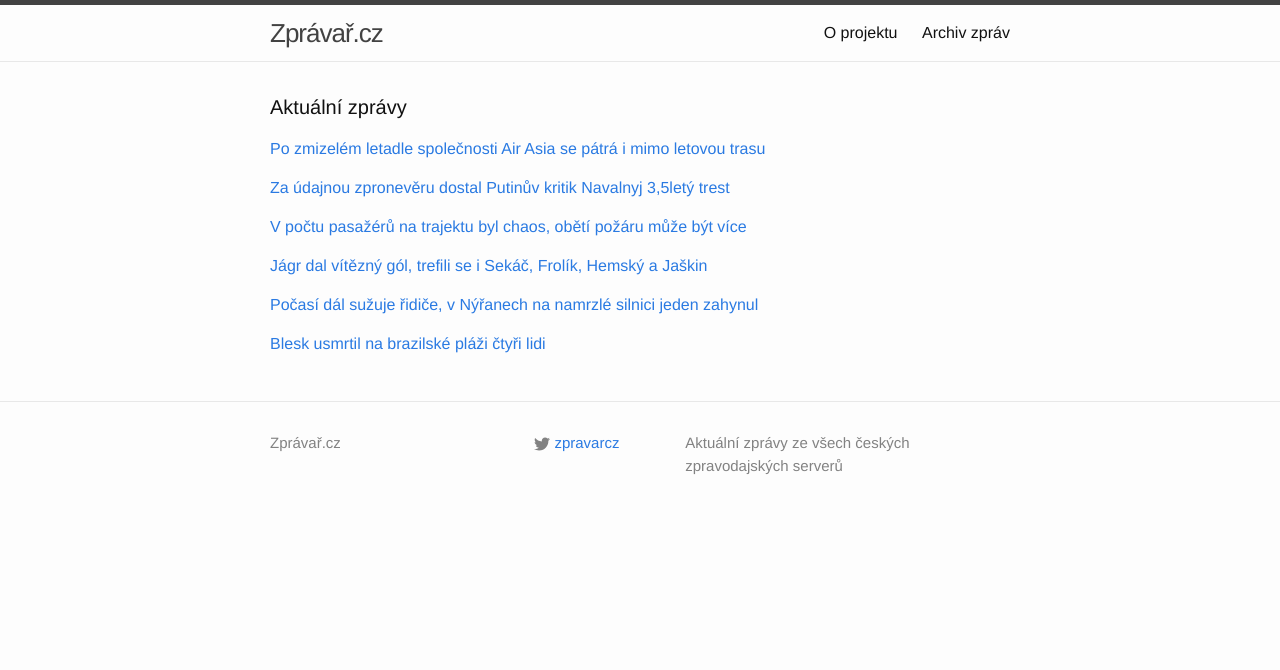
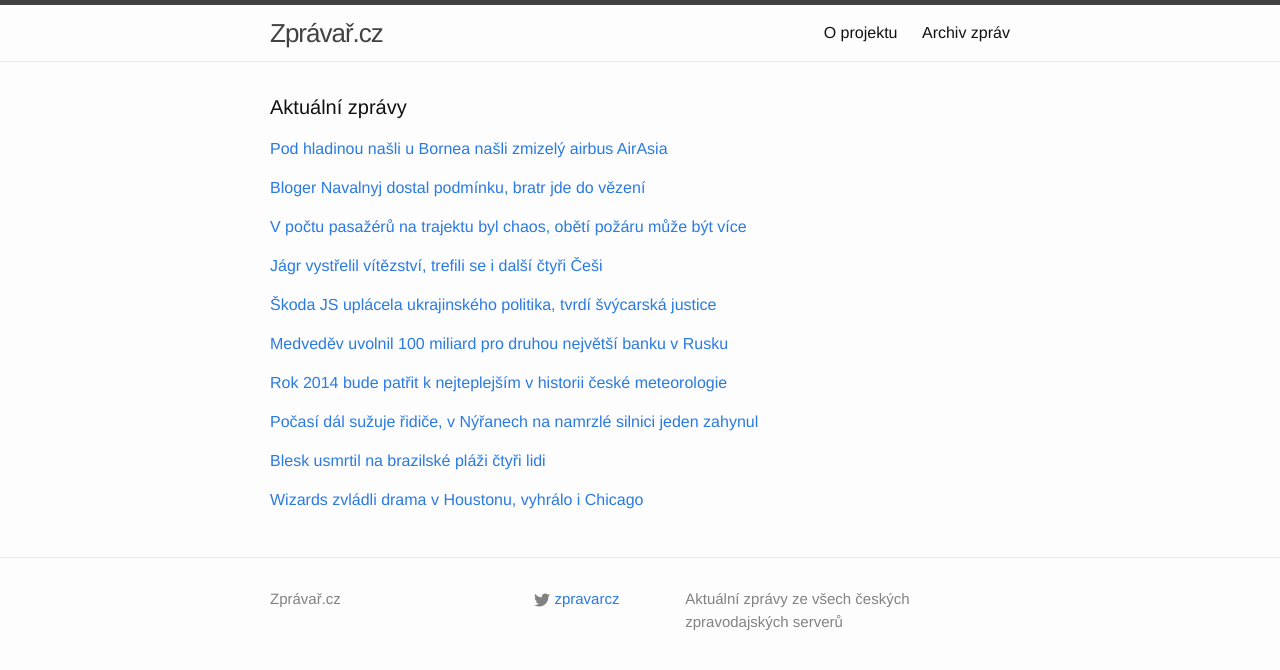
Before and after one commit to adliska/zpravar, a Jekyll site: the page built from index.html, in a window 1280 px wide. Shown: the top 670 px of the page. Built offline with Jekyll 4.4.1, drawn with Linux system fonts in a browser that asks for light colours.

Commit message:
zpravar news update

```diff
--- a/index.html
+++ b/index.html
@@ -5,9 +5,14 @@ layout: default
 <div class="home">
     <h1 class="page-heading">Aktuální zprávy</h1>
 
-<p><a href="javascript:;" onclick="toggle_visibility('zpravy0')">Po zmizelém letadle společnosti Air Asia se pátrá i mimo letovou trasu</a></p>
+<p><a href="javascript:;" onclick="toggle_visibility('zpravy0')">Pod hladinou našli u Bornea našli zmizelý airbus AirAsia </a></p>
 <div id="zpravy0" style="display:none">
 <ul>
+<li><a href=http://www.novinky.cz/zahranicni/svet/357442-pod-hladinou-nasli-u-bornea-nasli-zmizely-airbus-airasia.html>Pod hladinou našli u Bornea našli zmizelý airbus AirAsia  - www.novinky.cz</a></li>
+<li><a href=http://www.tyden.cz/rubriky/zahranici/asie-a-oceanie/trosky-v-javskem-mori-patri-zmizelemu-letounu-airasia_328628.html>Trosky v Jávském moři patří zmizelému letounu AirAsia - www.tyden.cz</a></li>
+<li><a href=http://www.rozhlas.cz/_zprava/experti-identifikovali-u-javy-trosky-zriceneho-letounu-spolecnosti-airasia--1437732>Experti identifikovali u Jávy trosky zříceného letounu společnosti AirAsia - www.rozhlas.cz</a></li>
+<li><a href=http://www.tyden.cz/rubriky/zahranici/asie-a-oceanie/trosky-vjavskem-mori-patri-zmizelemu-letounu-airasia_328628.html>Trosky vJávském moři patří zmizelému letounu AirAsia - www.tyden.cz</a></li>
+<li><a href=http://zahranicni.ihned.cz/asie-a-pacifik-cina/c1-63313780-trosky-zmizeleho-letounu-airasia-byly-zrejme-nalezeny-u-ostrova-java>Trosky zmizelého letounu AirAsia byly zřejmě nalezeny u ostrova Jáva - zahranicni.ihned.cz</a></li>
 <li><a href=http://zahranicni.ihned.cz/asie-a-pacifik-cina/c1-63313780-po-zmizelem-letadle-spolecnosti-air-asia-se-patra-i-mimo-letovou-trasu>Po zmizelém letadle společnosti Air Asia se pátrá i mimo letovou trasu - zahranicni.ihned.cz</a></li>
 <li><a href=http://www.ceskenoviny.cz/zpravy/zpravy/trosky-nalezene-u-javy-patri-pry-zmizelemu-letounu-airasia/1163385>Trosky nalezené u Jávy patří prý zmizelému letounu AirAsia - www.ceskenoviny.cz</a></li>
 <li><a href=http://zpravy.e15.cz/zahranicni/udalosti/zachranari-zrejme-nasli-trosky-zmizeleho-letadla-1149182>Záchranáři zřejmě našli trosky zmizelého letadla - zpravy.e15.cz</a></li>
@@ -22,9 +27,10 @@ layout: default
 <li><a href=http://www.novinky.cz/zahranicni/svet/357442-airbus-airasia-se-nedari-najit-stopou-muze-byt-kour.html>Airbus AirAsia se nedaří najít, stopou může být kouř - www.novinky.cz</a></li>
 <li><a href=http://www.ceskenoviny.cz/zpravy/zpravy/po-zmizelem-indoneskem-letadle-se-nove-patra-i-mimo-letovou-trasu/1163385>Po zmizelém indonéském letadle se nově pátrá i mimo letovou trasu - www.ceskenoviny.cz</a></li>
 </ul>
-</div><p><a href="javascript:;" onclick="toggle_visibility('zpravy1')">Za údajnou zpronevěru dostal Putinův kritik Navalnyj 3,5letý trest</a></p>
+</div><p><a href="javascript:;" onclick="toggle_visibility('zpravy1')">Bloger Navalnyj dostal podmínku, bratr jde do vězení</a></p>
 <div id="zpravy1" style="display:none">
 <ul>
+<li><a href=http://www.tyden.cz/rubriky/zahranici/rusko-a-okoli/bloger-navalnyj-dostal-podminku-bratr-jde-do-vezeni_328627.html>Bloger Navalnyj dostal podmínku, bratr jde do vězení - www.tyden.cz</a></li>
 <li><a href=http://www.ceskatelevize.cz/ct24/svet/296721-za-udajnou-zproneveru-dostal-putinuv-kritik-navalnyj-3-5lety-trest/>Za údajnou zpronevěru dostal Putinův kritik Navalnyj 3,5letý trest - www.ceskatelevize.cz</a></li>
 <li><a href=http://www.tyden.cz/rubriky/zahranici/rusko-a-okoli/bloger-navalnyj-dostal-podminku-bratr-tri-a-pul-roku-natvrdo_328627.html>Bloger Navalnyj dostal podmínku, bratr tři a půl roku natvrdo - www.tyden.cz</a></li>
 <li><a href=http://zpravy.e15.cz/zahranicni/udalosti/navalnyj-dostal-3-5-roku-podminene-jeho-bratr-miri-za-mrize-1149179>Navalnyj dostal 3,5 roku podmíněně, jeho bratr míří za mříže - zpravy.e15.cz</a></li>
@@ -49,26 +55,55 @@ layout: default
 <li><a href=http://www.ceskenoviny.cz/zpravy/zpravy/skutecny-pocet-lidi-na-italskem-trajektu-neni-znam-chaos-trva/1163378>Skutečný počet lidí na italském trajektu není znám, chaos trvá - www.ceskenoviny.cz</a></li>
 <li><a href=http://www.rozhlas.cz/_zprava/desitky-zachranenych-z-italskeho-trajektu-nebyly-na-seznamu-pasazeru--1437690>Desítky zachráněných z italského trajektu nebyly na seznamu pasažérů - www.rozhlas.cz</a></li>
 </ul>
-</div><p><a href="javascript:;" onclick="toggle_visibility('zpravy3')">Jágr dal vítězný gól, trefili se i Sekáč, Frolík, Hemský a Jaškin</a></p>
+</div><p><a href="javascript:;" onclick="toggle_visibility('zpravy3')">Jágr vystřelil vítězství, trefili se i další čtyři Češi</a></p>
 <div id="zpravy3" style="display:none">
 <ul>
+<li><a href=http://www.tyden.cz/rubriky/sport/hokej/nhl/jagr-vystrelil-vitezstvi-trefili-se-i-dalsi-ctyri-cesi_328633.html>Jágr vystřelil vítězství, trefili se i další čtyři Češi - www.tyden.cz</a></li>
 <li><a href=http://www.sportovninoviny.cz/zpravy/jagr-dal-vitezny-gol-trefili-se-i-sekac-frolik-hemsky-a-jaskin/1163392>Jágr dal vítězný gól, trefili se i Sekáč, Frolík, Hemský a Jaškin - www.sportovninoviny.cz</a></li>
 <li><a href=http://www.denik.cz/hokej/jagr-dal-vitezny-gol-trefili-se-i-sekac-frolik-a-hemsky-20141230.html>Jágr dal vítězný gól, trefili se i Sekáč, Frolík a Hemský - www.denik.cz</a></li>
 <li><a href=http://hokej.idnes.cz/jagr-trefil-vyhru-proti-pittsburghu-dsp-/nhl.aspx?c=A141230_072745_nhl_Mkr>Jágr trefil výhru proti Pittsburghu, gól slavili i další čtyři Češi - hokej.idnes.cz</a></li>
 <li><a href=http://www.sportovninoviny.cz/zpravy/jagr-dal-vitezny-gol-trefili-se-i-sekac-frolik-a-hemsky/1163392>Jágr dal vítězný gól, trefili se i Sekáč, Frolík a Hemský - www.sportovninoviny.cz</a></li>
 </ul>
-</div><p><a href="javascript:;" onclick="toggle_visibility('zpravy4')">Počasí dál sužuje řidiče, v Nýřanech na namrzlé silnici jeden zahynul</a></p>
+</div><p><a href="javascript:;" onclick="toggle_visibility('zpravy4')">Škoda JS uplácela ukrajinského politika, tvrdí švýcarská justice</a></p>
 <div id="zpravy4" style="display:none">
+<ul>
+<li><a href=http://zpravy.e15.cz/byznys/prumysl-a-energetika/skoda-js-uplacela-ukrajinskeho-politika-tvrdi-svycarska-justice-1149202>Škoda JS uplácela ukrajinského politika, tvrdí švýcarská justice - zpravy.e15.cz</a></li>
+<li><a href=http://www.novinky.cz/krimi/357450-skoda-js-je-podezrela-ze-uplacela-ukrajinskeho-politika.html>Škoda JS je podezřelá, že uplácela ukrajinského politika - www.novinky.cz</a></li>
+<li><a href=http://www.ceskatelevize.cz/ct24/ekonomika/296718-svycarska-policie-vysetruje-plzenskeho-vyrobce-zarizeni-pro-je/>Švýcarská policie vyšetřuje plzeňského výrobce zařízení pro JE - www.ceskatelevize.cz</a></li>
+</ul>
+</div><p><a href="javascript:;" onclick="toggle_visibility('zpravy5')">Medveděv uvolnil 100 miliard pro druhou největší banku v Rusku</a></p>
+<div id="zpravy5" style="display:none">
+<ul>
+<li><a href=http://zpravy.e15.cz/byznys/finance-a-bankovnictvi/medvedev-uvolnil-100-miliard-pro-druhou-nejvetsi-banku-v-rusku-1149201>Medveděv uvolnil 100 miliard pro druhou největší banku v Rusku - zpravy.e15.cz</a></li>
+<li><a href=http://www.financninoviny.cz/zpravodajstvi/zpravy/rusky-premier-uvolnil-100-miliard-rublu-pro-banku-vtb/1163425>Ruský premiér uvolnil 100 miliard rublů pro banku VTB - www.financninoviny.cz</a></li>
+<li><a href=http://www.novinky.cz/ekonomika/357449-moskva-zachranuje-druhou-nejvetsi-ruskou-banku-dostane-miliardy-z-ropneho-fondu.html>Moskva zachraňuje druhou největší ruskou banku, dostane miliardy z ropného fondu - www.novinky.cz</a></li>
+</ul>
+</div><p><a href="javascript:;" onclick="toggle_visibility('zpravy6')">Rok 2014 bude patřit k nejteplejším v historii české meteorologie</a></p>
+<div id="zpravy6" style="display:none">
+<ul>
+<li><a href=http://www.ceskenoviny.cz/zpravy/zpravy/rok-2014-bude-patrit-k-nejteplejsim-v-historii-ceske-meteorologie/1163441>Rok 2014 bude patřit k nejteplejším v historii české meteorologie - www.ceskenoviny.cz</a></li>
+<li><a href=http://www.denik.cz/z_domova/rok-2014-bude-patrit-k-nejteplejsim-v-historii-ceske-meteorologie-20141230.html>Rok 2014 bude patřit k nejteplejším v historii české meteorologie - www.denik.cz</a></li>
+<li><a href=http://www.novinky.cz/domaci/357451-rok-2014-bude-patrit-k-nejteplejsim-v-historii-cr-tvrdi-meteorologove.html>Rok 2014 bude patřit k nejteplejším v historii ČR, tvrdí meteorologové - www.novinky.cz</a></li>
+</ul>
+</div><p><a href="javascript:;" onclick="toggle_visibility('zpravy7')">Počasí dál sužuje řidiče, v Nýřanech na namrzlé silnici jeden zahynul</a></p>
+<div id="zpravy7" style="display:none">
 <ul>
 <li><a href=http://zpravy.idnes.cz/na-silnicich-to-klouze-a-na-horach-muze-snezit-fog-/domaci.aspx?c=A141230_082130_domaci_jpl>Počasí dál sužuje řidiče, v Nýřanech na namrzlé silnici jeden zahynul - zpravy.idnes.cz</a></li>
 <li><a href=http://www.lidovky.cz/pozor-na-silnicich-ledovka-a-snehove-jazyky-komplikuji-dopravu-psh-/zpravy-domov.aspx?c=A141230_074957_ln_domov_hm>Pozor na silnicích. Ledovka a sněhové jazyky komplikují dopravu  - www.lidovky.cz</a></li>
 <li><a href=http://www.ceskenoviny.cz/zpravy/zpravy/na-jihu-cech-komplikuje-dopravu-ledovka-v-libereckem-kraji-snezi/1163391>Na jihu Čech komplikuje dopravu ledovka, v Libereckém kraji sněží - www.ceskenoviny.cz</a></li>
 </ul>
-</div><p><a href="javascript:;" onclick="toggle_visibility('zpravy5')">Blesk usmrtil na brazilské pláži čtyři lidi</a></p>
-<div id="zpravy5" style="display:none">
+</div><p><a href="javascript:;" onclick="toggle_visibility('zpravy8')">Blesk usmrtil na brazilské pláži čtyři lidi</a></p>
+<div id="zpravy8" style="display:none">
 <ul>
 <li><a href=http://echo24.cz/a/i8JNG>Blesk usmrtil na brazilské pláži čtyři lidi - echo24.cz</a></li>
 <li><a href=http://www.ceskenoviny.cz/zpravy/zpravy/blesk-v-brazilii-usmrtil-ctyri-navstevniky-plaze/1163377>Blesk v Brazílii usmrtil čtyři návštěvníky pláže - www.ceskenoviny.cz</a></li>
 <li><a href=http://www.rozhlas.cz/_zprava/blesk-zabil-na-brazilske-plazi-ctyri-cleny-jedne-rodiny--1437692>Blesk zabil na brazilské pláži čtyři členy jedné rodiny - www.rozhlas.cz</a></li>
 </ul>
+</div><p><a href="javascript:;" onclick="toggle_visibility('zpravy9')">Wizards zvládli drama v Houstonu, vyhrálo i Chicago</a></p>
+<div id="zpravy9" style="display:none">
+<ul>
+<li><a href=http://sport.aktualne.cz/wizards-zvladli-drama-v-houstonu-vyhralo-i-chicago/r~360181a28ffc11e49bec0025900fea04/>Wizards zvládli drama v Houstonu, vyhrálo i Chicago - sport.aktualne.cz</a></li>
+<li><a href=http://sport.idnes.cz/basketbal-nba-souhrn-0lx-/basket.aspx?c=A141230_090158_sport-basket_ten>Basketbalisté Washingtonu dobyli Houston, zažívají svou nejlepší sezonu - sport.idnes.cz</a></li>
+<li><a href=http://www.sportovninoviny.cz/zpravy/basketbaliste-washingtonu-dobyli-palubovku-houstonu/1163429>Basketbalisté Washingtonu dobyli palubovku Houstonu - www.sportovninoviny.cz</a></li>
+</ul>
 </div></div>
```
